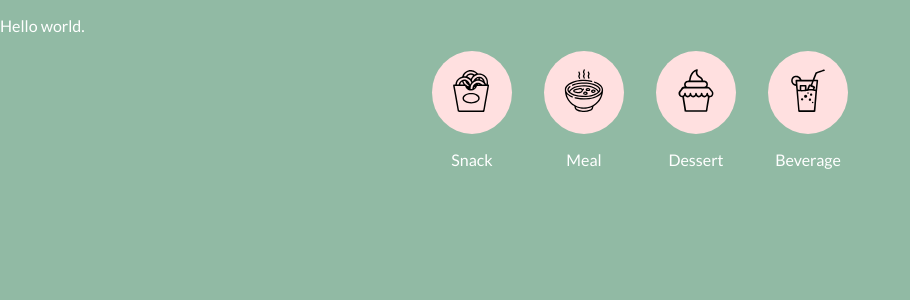
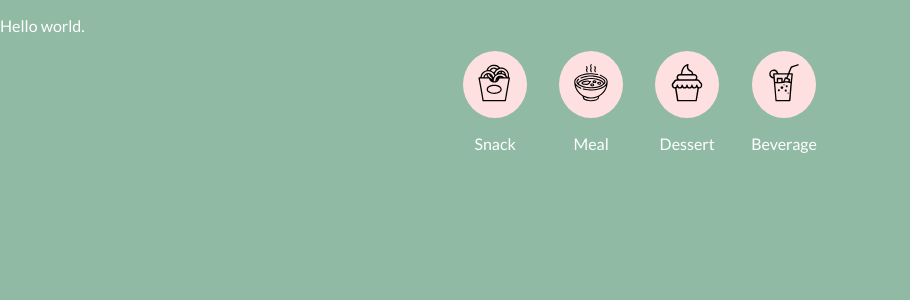
Before and after one commit to patifusa-20/202301-W13-patricia-rufino, a React (Create React App) app: page / in a window 1280 px wide. Shown: the top 300 px of the page, without its empty margins (0-910 px from the left). Built offline with nearby package versions, Linux system fonts and the light colour scheme; a web font is replaced by a local one.

Commit message:
Change div by button and add styles

```diff
--- a/src/components/filter/filter.tsx
+++ b/src/components/filter/filter.tsx
@@ -13,7 +13,7 @@ export function Filter({ category }: { category: GenericStructure }) {
     return (
         <>
             <li className="filter">
-                <div
+                <button
                     onClick={handleFilterSelected}
                     className={
                         category.isSelected
@@ -22,7 +22,7 @@ export function Filter({ category }: { category: GenericStructure }) {
                     }
                 >
                     <img src={category.icon} alt={category.name} />
-                </div>
+                </button>
                 <p className="filter_title">{category.name}</p>
             </li>
         </>
--- a/src/components/filters/filter.scss
+++ b/src/components/filters/filter.scss
@@ -11,8 +11,8 @@
     &_icon {
         background-color: $secondary-color;
         border-radius: 50%;
-        width: 3rem;
-        padding: 1rem;
+        width: 4rem;
+        padding: 0.7rem;
 
         &.active {
             box-shadow: 4px 4px 6px rgba(0, 0, 0, 0.15);
--- a/src/index.scss
+++ b/src/index.scss
@@ -20,3 +20,7 @@ ul {
     margin: 0;
     padding: 0;
 }
+
+button {
+    border: 0;
+}
```
